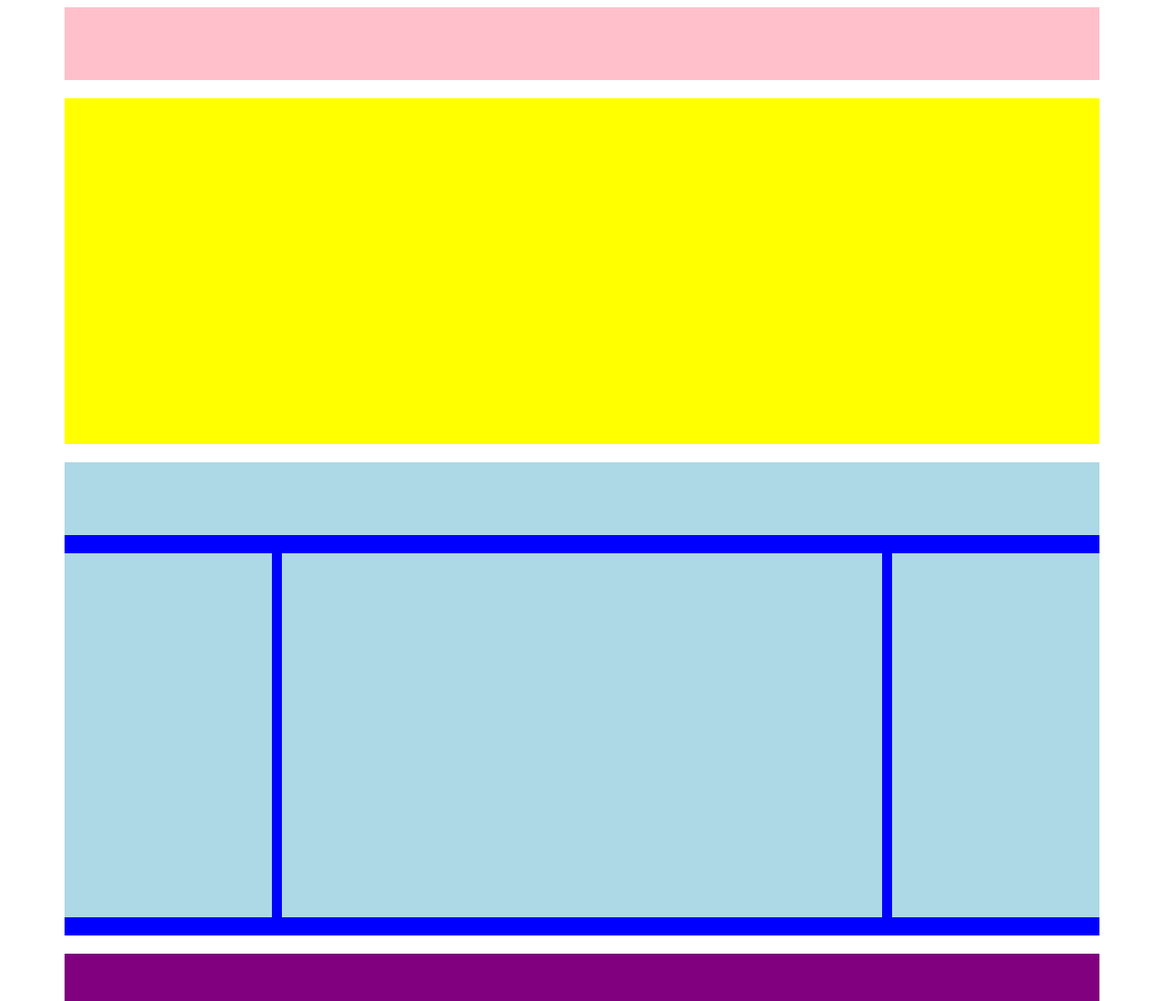
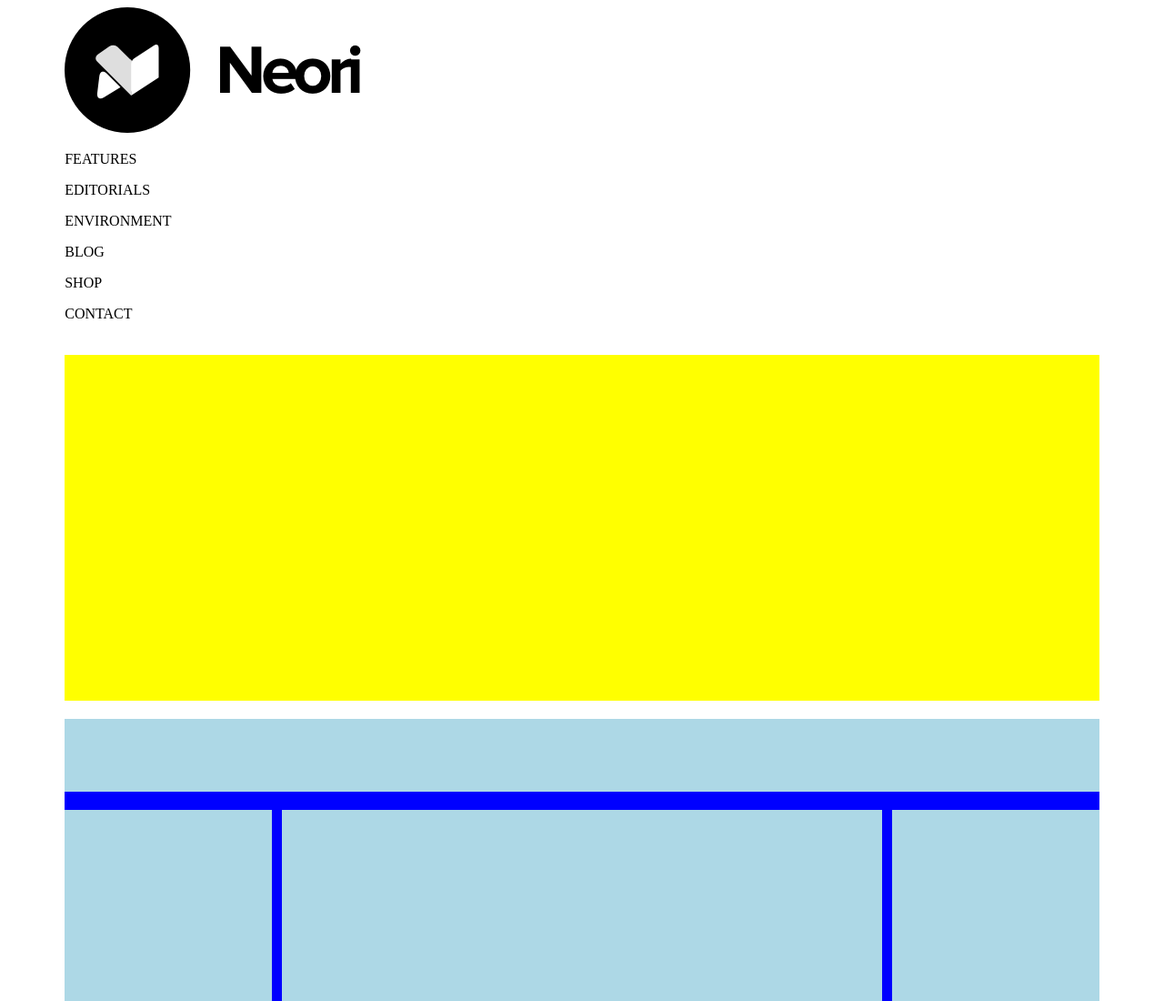
Before and after one commit to MastroJoe/htmlcss-wp, a plain HTML site: page index.html in a window 1280 px wide. Shown: the top 1100 px of the page at 91% size. Drawn offline with Linux system fonts and the light colour scheme; files that its build step writes are made by us from their sources.

Commit message:
menu header

```diff
--- a/index.html
+++ b/index.html
@@ -9,7 +9,16 @@
     <header>
     <!-- header con logo -->
       <div class="row">
-        <div class="col_100 bg_pink">
+        <div class="col_100">
+          <img src="./assets/img/logo.png" alt="logo">
+          <div class="menu">
+            <p>FEATURES</p>
+            <p>EDITORIALS</p>
+            <p>ENVIRONMENT</p>
+            <p>BLOG</p>
+            <p>SHOP</p>
+            <p>CONTACT</p>
+          </div>
         </div>
         <!-- blocco giallo -->
         <div class="col_100 bg_yellow">
```
